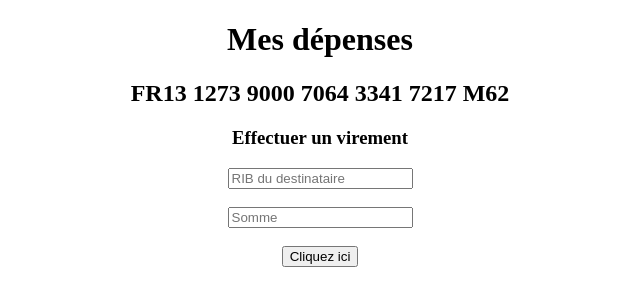
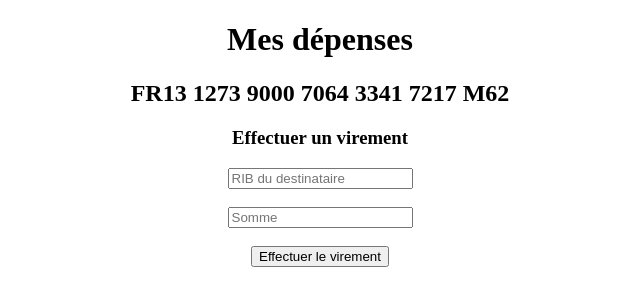
Before and after one commit to LZonca/WiseTreeBanque, a PHP site: the page made by dépenses.php in a window 1280 px wide. Shown: the top 306 px of the page, without its empty margins (320-960 px from the left). Run offline with PHP 8.4, Linux system fonts and the light colour scheme.

Commit message:
update du texte du popup

```diff
--- a/dépenses.php
+++ b/dépenses.php
@@ -76,10 +76,10 @@ if(isset($_POST['submit'])){
         <div class="container">
             <input type="text" id="destinataire" name="destinataire" placeholder="RIB du destinataire"><br><br>
             <input type="text" id="virement" name="virement" placeholder="Somme"><br><br>
-            <button type="submit" name="submit">Cliquez ici</button>
+            <button type="submit" name="submit">Effectuer le virement</button>
             <!-- Ajouter le popup dans le même conteneur que le bouton -->
             <div id="popup" class="popup">
-                <p>Texte à afficher dans le popup</p>
+                <p>Virement effectué</p>
             </div>
         </div>
     </form>
```
